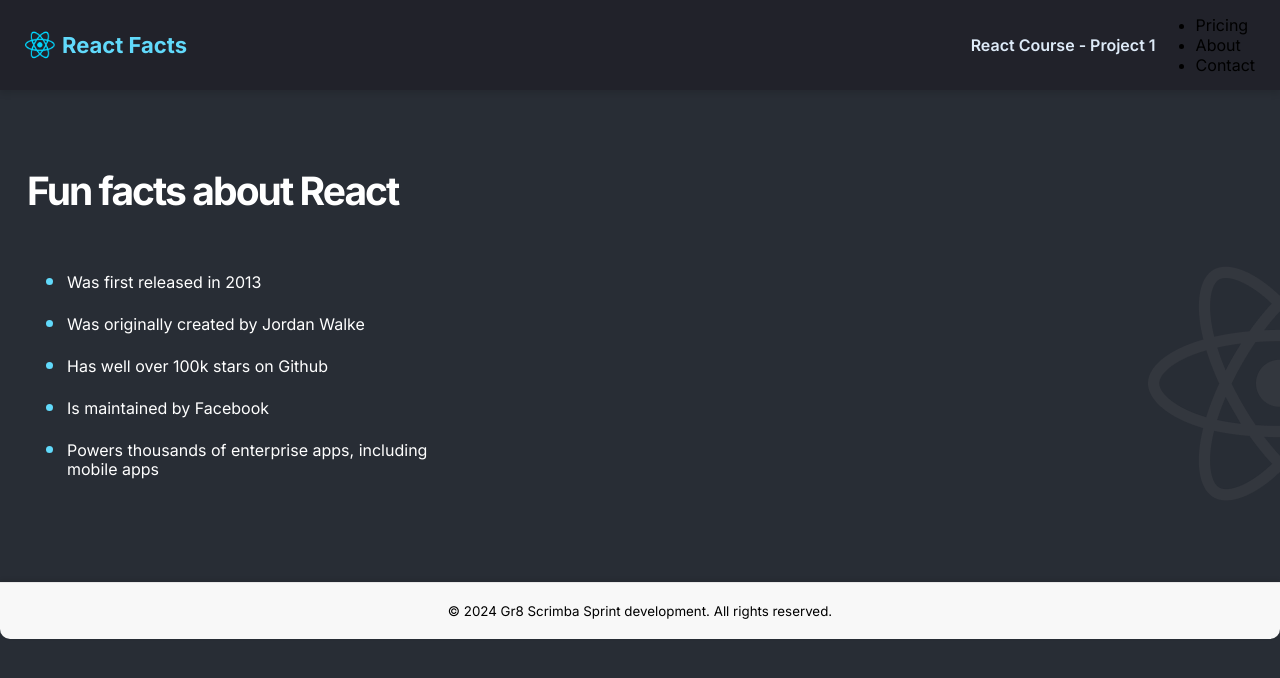
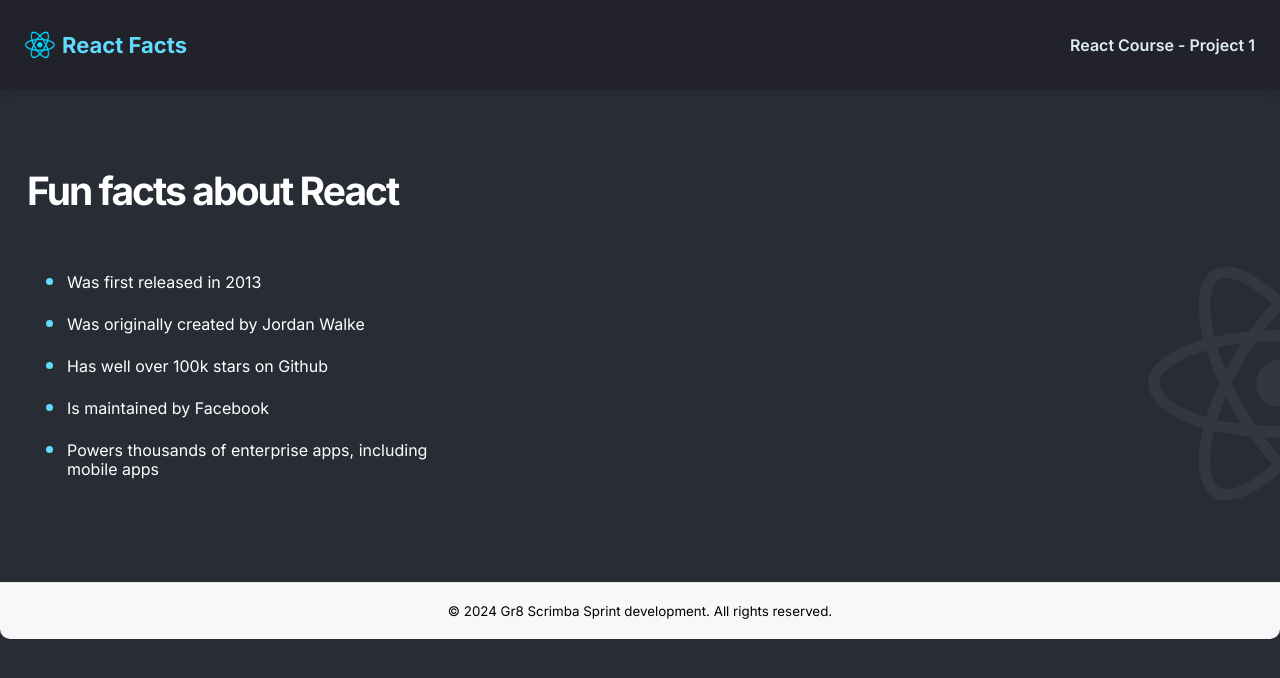
Before and after one commit to staceyjo/React-Info-SIte.Scrimba, a React (Vite) app: page / in a window 1280 px wide. Shown: the top 678 px of the page. Built offline with nearby package versions, Linux system fonts and the light colour scheme.

Commit message:
removed build folder and ul

```diff
--- a/components/Navbar.jsx
+++ b/components/Navbar.jsx
@@ -8,11 +8,6 @@ export default function Navbar() {
         <img src={logo} className="nav--icon" />
         <h3 className="nav--logo_text">React Facts</h3>
         <h4 className="nav--title">React Course - Project 1</h4>
-        <ul className="nav-items">
-          <li>Pricing</li>
-          <li>About</li>
-          <li>Contact</li>
-        </ul>
       </nav>
     </header>
   );
```
Also changed, not shown: 1 other file (tests, documents, lock files or other folders).
